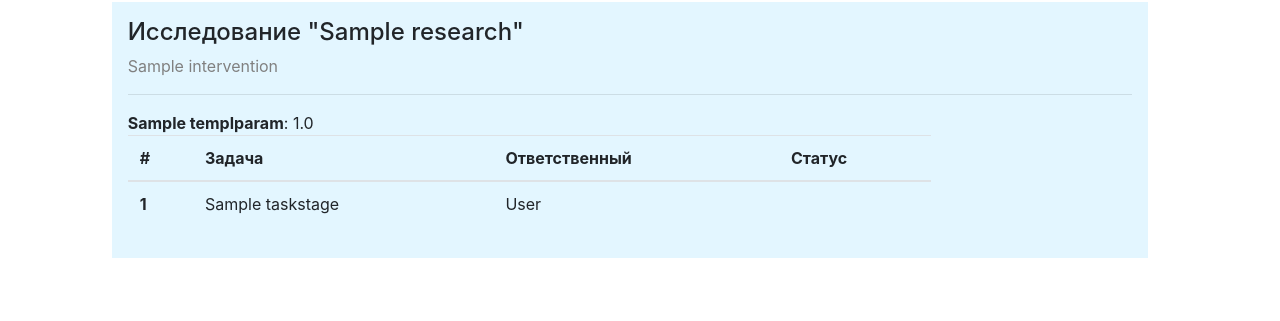
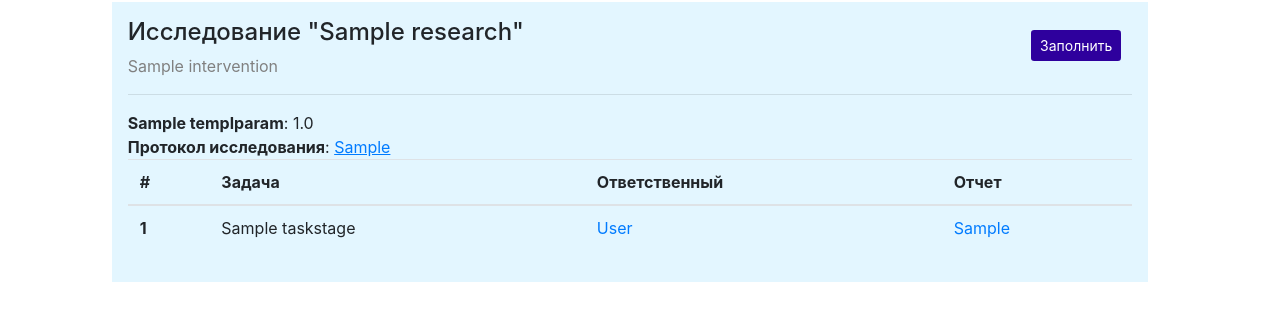
Before and after one commit to ZarinaAfl/diplom-project, a Django app: page /intervention/1/research_detail/1 in a window 1280 px wide. Shown: the part 56-377 px from the top of the page. Run offline with Django 3.2, Linux system fonts and the light colour scheme; tables that the repository leaves empty hold one stand-in row (values such as "Sample post"); some libraries are stand-ins or nearby versions.

Commit message:
_stable v

```diff
--- a/project/static/css/research_detail.css
+++ b/project/static/css/research_detail.css
@@ -1,5 +1,13 @@
 .row {
     margin-top: 10px;
+}
+
+.btn-fill {
+    position: absolute;
+    right: 3em;
+    top: 2em;
+    background-color: #2e009d;
+    color: white;
 }
 
 .research {
@@ -15,9 +23,7 @@ img {
     margin-top: 7px;
 }
 
-.table {
-    width: 80%;
-}
+
 img {
     max-width: 20%;
 }
--- a/project/templates/project/add_parameters.html
+++ b/project/templates/project/add_parameters.html
@@ -104,7 +104,7 @@
                     type: "post",
                     data: result,
                     success: function (response) {
-                        window.location = "http://127.0.0.1:8000/intervention/".concat({{ interv.pk }}).concat("/fill_params");
+                        window.location = "/intervention/".concat({{ interv.pk }}).concat("/fill_params");
                     }
                 });
             });
--- a/project/templates/project/interv_detail.html
+++ b/project/templates/project/interv_detail.html
@@ -156,7 +156,7 @@
                         research_name: document.getElementById('research_name').value
                     },
                     success: function (response) {
-                        window.location = "http://127.0.0.1:8000/our_researches";
+                        window.location = "/our_researches";
                     }
                 });
             });
--- a/project/templates/project/interv_list.html
+++ b/project/templates/project/interv_list.html
@@ -140,7 +140,7 @@
                         csrfmiddlewaretoken: '{{ csrf_token }}'
                     },
                        success: function (response) {
-                        window.location = "http://127.0.0.1:8000/intervention/".concat(response).concat("/add_parameters/");
+                        window.location = "/intervention/".concat(response).concat("/add_parameters/");
                     }
                 });
             });
--- a/project/templates/project/my_tasks.html
+++ b/project/templates/project/my_tasks.html
@@ -127,7 +127,7 @@
                         processData: false,
                         contentType: false,
                         success: function (response) {
-                            window.location = "http://127.0.0.1:8000/my_tasks";
+                            window.location = "/my_tasks";
                         }
                     });
                 });
--- a/project/templates/project/our_researches.html
+++ b/project/templates/project/our_researches.html
@@ -56,11 +56,6 @@
                                 </a>
                             {% endif %}
                         </td>
-
-
-                        {% comment %}
-                    если в работе, то кнопка заполнить
-{% endcomment %}
                     </tr>
                 {% endfor %}
                 </tbody>
--- a/project/templates/project/research_detail.html
+++ b/project/templates/project/research_detail.html
@@ -8,7 +8,11 @@
     <div class="row justify-content-md-center">
         <div class="research col-10">
             <div class="p-3 mb-2 info">
-                <h4>Исследование "{{ research.name }}"</h4>
+                <h4>Исследование "{{ research.name }}"                             {% if research.status == 'in work' %}
+                                <a href="/intervention/{{ research.intervention.pk }}/fill_research/{{ research.pk }}">
+                                    <button type="button" class="btn-sm btn-fill btn">Заполнить</button>
+                                </a>
+                            {% endif %}</h4>
                 <a href="{% url 'interv_detail' interv.pk %}"
                    style="color: grey; margin-top: 10em">{{ interv.name }}</a>
                 <hr>
@@ -42,31 +46,35 @@
                         {% endif %}
                     </div>
                 {% endfor %}
-
+                <b>Протокол исследования</b>:
+                <a href="{{ research.template.protocol.url }}" style="text-decoration: underline"
+                   download>{{ research.template.protocol }}</a>
                 <table class="table">
                     <thead>
-                    {#                    <tr>#}
-                    {#                        <th></th>#}
-                    {#                        <th>За 1 день до исследования</th>#}
-                    {#                        <th></th>#}
-                    {#                        <th></th>#}
-                    {#                    </tr>#}
                     <tr>
                         <th scope="col">#</th>
                         <th scope="col">Задача</th>
                         <th scope="col">Ответственный</th>
-                        <th scope="col">Статус</th>
+                        <th scope="col">Отчет</th>
                     </tr>
                     </thead>
                     <tbody>
                     {% for t in tasks %}
                         <tr>
                             <th scope="row" class="number"></th>
-                            <td class="w-10">{{ t.taskstage.name }}</td>
-                            <td>{{ t.responsible.fullname }}</td>
+                            <td>{{ t.taskstage.name }}</td>
+                            <td><a href="" download>{{ t.responsible.fullname }}</a></td>
+                            <td>
+                                {% if t.is_completed == False %}
+                                    <h5>
+                                        <span class="badge badge-warning">В работе</span>
+                                    </h5>
+                                {% else %}
+                                    <a href="{{ t.report.url }}" download>{{ t.report }}</a>
+                                {% endif %}
+                            </td>
                         </tr>
                     {% endfor %}
-
                     </tbody>
                 </table>
             </div>
--- a/project/templates/project/research_tasks.html
+++ b/project/templates/project/research_tasks.html
@@ -169,7 +169,7 @@
                         data_stages, data_tasks, csrfmiddlewaretoken: '{{ csrf_token }}'
                     },
                     success: function (response) {
-                        window.location = "http://127.0.0.1:8000/intervention/".concat(response).concat("/template_detail/");
+                        window.location = "/intervention/".concat(response).concat("/template_detail/");
                     }
                 });
             });
--- a/project/templates/project/template_create.html
+++ b/project/templates/project/template_create.html
@@ -119,7 +119,7 @@
                     processData: false,
                     contentType: false,
                     success: function (response) {
-                        window.location = "http://127.0.0.1:8000/intervention/".concat({{ interv.pk }}).concat("/create_formula");
+                        window.location = "/intervention/".concat({{ interv.pk }}).concat("/create_formula");
                     }
                 });
             });
--- a/project/views.py
+++ b/project/views.py
@@ -115,7 +115,7 @@ def interv_detail(request, pk):
         close_users = CustomUser.objects.filter(organization=organization)
         return render(request, 'project/interv_detail.html',
                       {'interv': interv, 'params': params, 'subvalues': subvalues, 'templ': templ, 'template': template,
-                       'researches': researches, 'stages': stages, 'tasks': tasks, 'users': close_users})
+                       'researches': researches, 'stages': stages, 'tasks': tasks, 'users': close_users, 'activate': 'intervs',})
 
     if request.method == 'POST':
         req = request.POST
```
